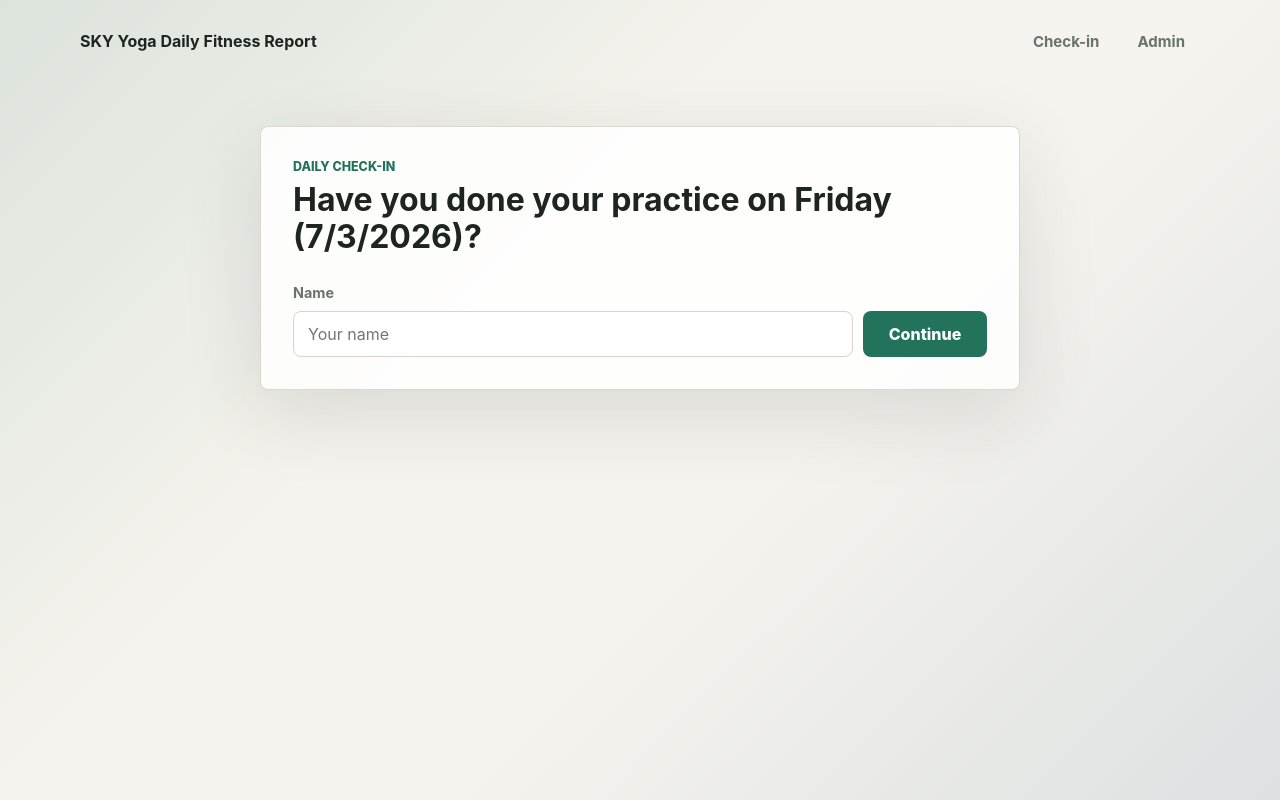
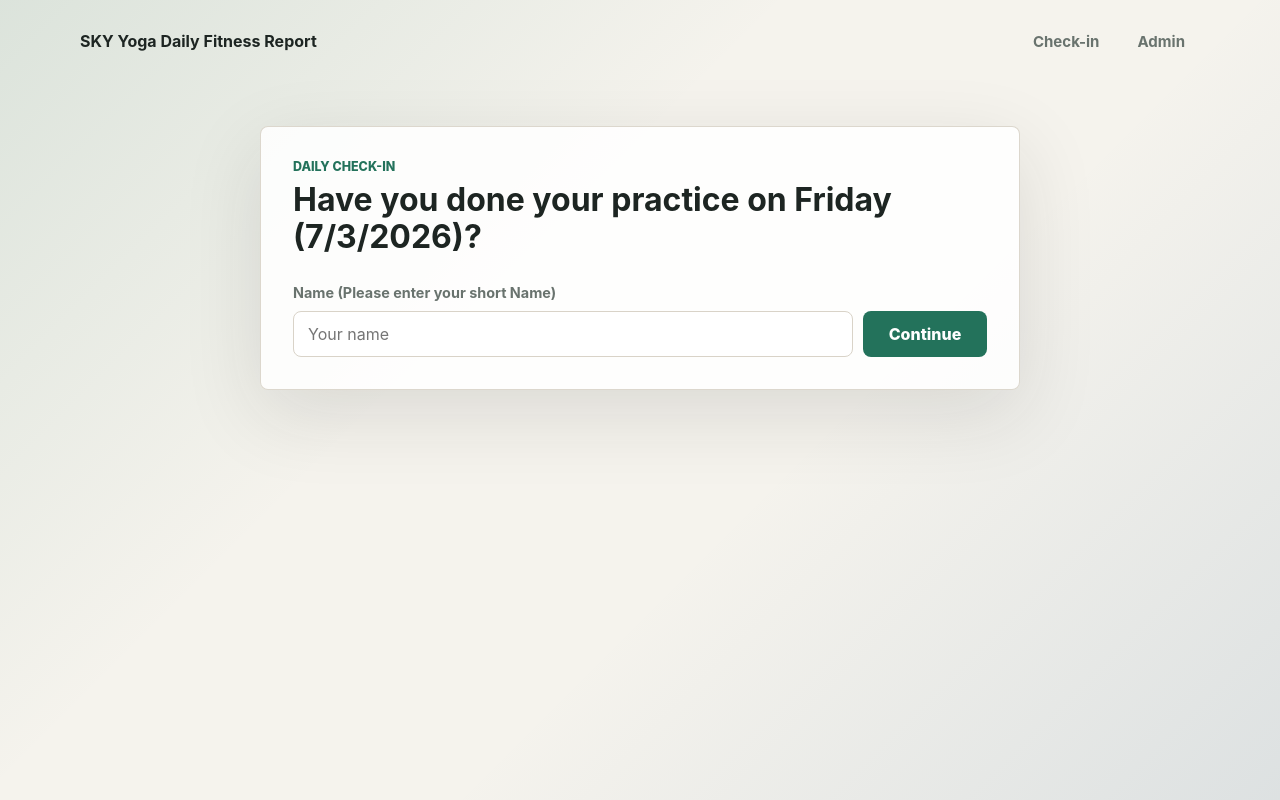
Before and after one commit to Itz-Viggy/yogaAnalytics, a Next.js app: page / in a window 1280 px wide. Built offline with nearby package versions, Linux system fonts and the light colour scheme.

Commit message:
fix: update label for name input to provide clearer instructions

```diff
--- a/src/components/UserCheckIn.tsx
+++ b/src/components/UserCheckIn.tsx
@@ -145,7 +145,7 @@ export function UserCheckIn() {
       </div>
 
       <form className="nameForm" onSubmit={handleLookup}>
-        <label htmlFor="student-name">Name</label>
+        <label htmlFor="student-name">Name (Please enter your short Name)</label>
         <div className="inlineControls">
           <input
             id="student-name"
```
